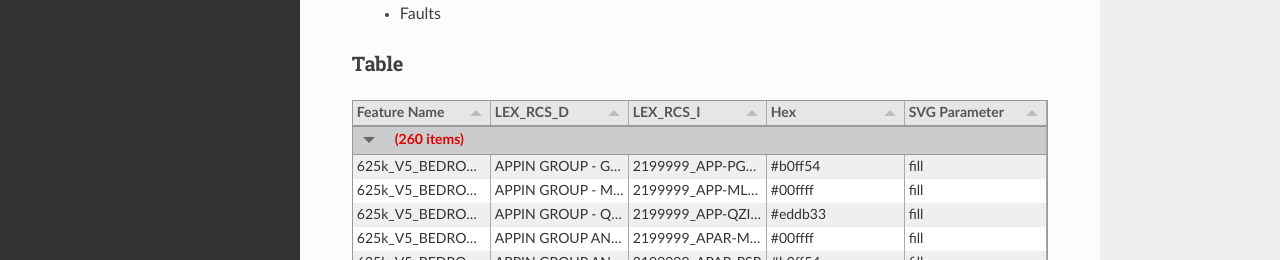
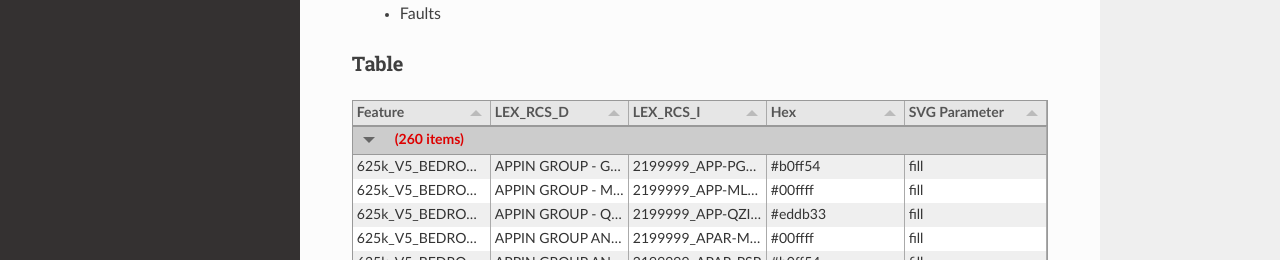
Before and after one commit to KoalaGeo/BGS-Colours, a Sphinx documentation site: the page built from docs/tables.rst, in a window 1280 px wide and 1400 px high, scrolled down 278 px. Shown: the part 1140-1400 px from the top of the window. Built offline with Sphinx 7.4.7 and the Read the Docs theme 2.0.0, drawn with Linux system fonts in a browser that asks for light colours.

Commit message:
Update tables.rst

```diff
--- a/docs/tables.rst
+++ b/docs/tables.rst
@@ -21,10 +21,10 @@ Table
 
 .. raw :: html
 
-    <table id="superficial-table" tabulator-groupBy="Feature Name">
+    <table id="superficial-table" tabulator-groupBy="Feature">
       <thead>
           <tr>
-            <th>Feature Name</th>
+            <th>Feature</th>
             <th>LEX_D</th>
             <th>LEX</th>
             <th>LEX-RCS</th>
@@ -332,10 +332,10 @@ Table
 
 .. raw :: html
 
-    <table id="bedrock-table" tabulator-groupBy="Feature Name">
+    <table id="bedrock-table" tabulator-groupBy="Feature">
       <thead>
           <tr>
-            <th>Feature Name</th>
+            <th>Feature</th>
             <th>LEX_RCS_D</th>
             <th>LEX_RCS_I</th>
             <th>Hex</th>
```
